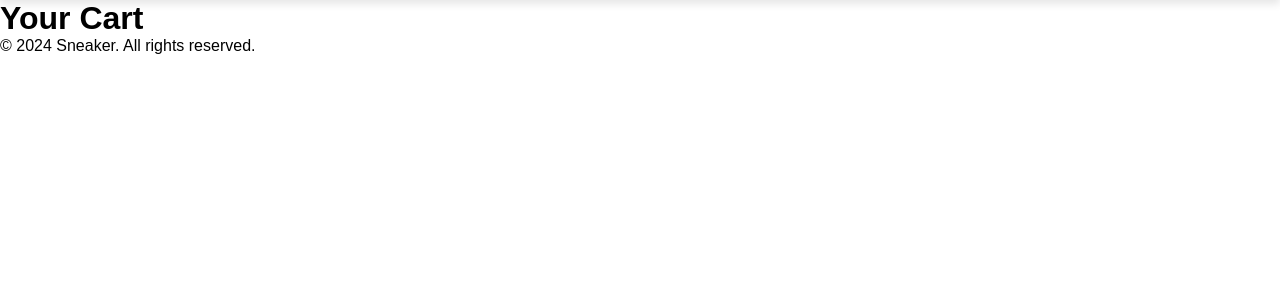
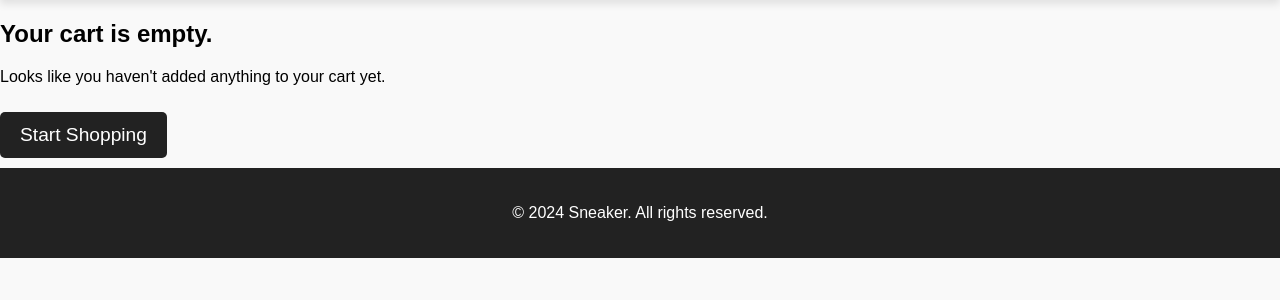
Before and after one commit to almos05/First_Web_Project, a Django app: page /cart/page/ in a window 1280 px wide. Shown: the part 82-382 px from the top of the page. Run offline with Django 5.2, Linux system fonts and the light colour scheme; a user stored in the database is signed in; data comes from the database, SQL or seed files in the repository; both versions use the stored data as it was after the commit; data that the repository does not hold is empty.

Commit message:
add cart

```diff
--- a/back_dj/main/static/css/shop.css
+++ b/back_dj/main/static/css/shop.css
@@ -268,3 +268,71 @@ footer a:hover {
     max-width: 350px;
     text-align: center;
 }
+
+.shop__button {
+    background-color: #222;
+    color: white;
+    border: none;
+    padding: 10px 20px;
+    margin: 10px 0;
+    cursor: pointer;
+    border-radius: 5px;
+    transition: background-color 0.3s;
+}
+
+.shop__button:hover {
+    background-color: #555;
+}
+
+/* Для кнопки удаления */
+.shop__button.remove-btn {
+    background-color: #f44336; /* Красный для выделения */
+}
+
+.shop__button.remove-btn:hover {
+    background-color: #d32f2f;
+}
+
+
+.register__form {
+    display: flex;
+    flex-direction: column;
+    gap: 20px;
+    max-width: 500px;
+    margin: 0 auto;
+}
+
+.form__group {
+    display: flex;
+    align-items: center;
+    gap: 10px;
+}
+
+.form__group label {
+    font-size: 1.1em;
+    width: 150px;
+    text-align: right;
+}
+
+.form__group input {
+    flex-grow: 1;
+    padding: 10px;
+    font-size: 1em;
+    border: 1px solid #ddd;
+    border-radius: 5px;
+}
+
+button.shop__button {
+    padding: 12px 20px;
+    font-size: 1.2em;
+    background-color: #222;
+    color: white;
+    border: none;
+    border-radius: 5px;
+    cursor: pointer;
+    transition: background-color 0.3s;
+}
+
+button.shop__button:hover {
+    background-color: #555;
+}
--- a/back_dj/main/templates/main/cart.html
+++ b/back_dj/main/templates/main/cart.html
@@ -1,11 +1,14 @@
 <!DOCTYPE html>
 <html lang="en">
+
 <head>
     <meta charset="UTF-8">
-    <title>Cart</title>
+    <meta name="viewport" content="width=device-width, initial-scale=1.0">
+    <title>Your Cart</title>
     {% load static %}
-    <link rel="stylesheet" href="../../static/css/main.css">
+    <link rel="stylesheet" href="../../static/css/shop.css">
 </head>
+
 <body>
     <header>
         <div class="header__container">
@@ -21,26 +24,40 @@
             </div>
         </div>
     </header>
-    <main>
-        <h1>Your Cart</h1>
-        <div class="cart__container"></div>
+
+    <main class="cart-page">
+        <div class="cart-container">
+            {% if cart_items %}
+                <div class="shop__grid">
+                    {% for item in cart_items %}
+                        <div class="product__card">
+                            <img src="{% static item.product.image_url %}" alt="{{ item.product.name }}">
+                            <h2>{{ item.product.name }}</h2>
+                            <p>${{ item.product.price }}</p>
+                            <p>Quantity: {{ item.quantity }}</p>
+                            <form action="{% url 'remove_from_cart' item.id %}" method="post">
+                                {% csrf_token %}
+                                <button type="submit" class="shop__button">Remove</button>
+                            </form>
+                        </div>
+                    {% endfor %}
+                </div>
+            {% else %}
+                <div class="empty-cart">
+                    <h2>Your cart is empty.</h2>
+                    <p>Looks like you haven't added anything to your cart yet.</p>
+                    <form action="{% url 'shop' %}" method="post">
+                        {% csrf_token %}
+                        <button type="submit" class="shop__button">Start Shopping</button>
+                    </form>
+                </div>
+            {% endif %}
+        </div>
     </main>
+
     <footer>
         <p>&copy; 2024 Sneaker. All rights reserved.</p>
     </footer>
-    <script>
-        fetch('/cart/')
-            .then(response => response.json())
-            .then(items => {
-                const cartContainer = document.querySelector('.cart__container');
-                cartContainer.innerHTML = items.map(item => `
-                    <div>
-                        <h2>${item.name}</h2>
-                        <p>Price: $${item.price}</p>
-                        <p>Quantity: ${item.quantity}</p>
-                    </div>
-                `).join('');
-            });
-    </script>
 </body>
+
 </html>
--- a/back_dj/main/urls.py
+++ b/back_dj/main/urls.py
@@ -1,5 +1,5 @@
 from django.urls import path
-from .views import index, shop, blog, elements, register, login_view, product_list, cart_view, add_to_cart, cart_page, test_login
+from .views import index, shop, blog, elements, register, login_view, product_list, cart_view, add_to_cart, cart_page, test_login, remove_from_cart
 
 urlpatterns = [
     path('', index, name='index'),
@@ -13,4 +13,5 @@ urlpatterns = [
     path('cart/add/', add_to_cart, name='add_to_cart'),
     path('cart/page/', cart_page, name='cart_page'),
     path('test-login/', test_login), # TODO убрать после теста
+    path('cart/remove/<int:item_id>/', remove_from_cart, name='remove_from_cart'),
 ]
--- a/back_dj/main/views.py
+++ b/back_dj/main/views.py
@@ -1,6 +1,5 @@
 from django.shortcuts import render, get_object_or_404
 from django.http import JsonResponse
-from django.views.decorators.csrf import csrf_exempt
 from django.contrib.auth.decorators import login_required
 from django.contrib.auth.models import User
 from django.contrib import messages
@@ -74,23 +73,51 @@ def cart_view(request):
              for item in cart.items.all()]
     return JsonResponse(items, safe=False)
 
+from django.shortcuts import redirect
+
 @login_required
 def add_to_cart(request):
     if request.method == "POST":
-        data = json.loads(request.body)
-        product_id = data.get("product_id")
-        quantity = data.get("quantity", 1)
+        product_id = request.POST.get("product_id")
+        quantity = int(request.POST.get("quantity", 1))
         product = get_object_or_404(Product, id=product_id)
         cart, _ = Cart.objects.get_or_create(user=request.user)
         cart_item, created = CartItem.objects.get_or_create(cart=cart, product=product)
         if not created:
             cart_item.quantity += quantity
         cart_item.save()
-        return JsonResponse({"success": True})
+
+        messages.success(request, f"{product.name} добавлен в корзину!")
+        return redirect("shop")
+    else:
+        return JsonResponse({"error": "Method not allowed"}, status=405)
+
+
+@login_required
+def remove_from_cart(request, item_id):
+    cart, _ = Cart.objects.get_or_create(user=request.user)
+    cart_item = CartItem.objects.get(id=item_id, cart=cart)
+
+    if cart_item.quantity > 1:
+        cart_item.quantity -= 1
+        cart_item.save()
+        messages.success(request, f"One item removed from {cart_item.product.name} in your cart.")
+    else:
+        cart_item.delete()
+        messages.success(request, f"{cart_item.product.name} has been removed from your cart.")
+
+    return redirect("cart_page")
+
 
 @login_required
 def cart_page(request):
-    return render(request, 'main/cart.html')
+    cart, created = Cart.objects.get_or_create(user=request.user)
+    cart_items = CartItem.objects.filter(cart=cart)
+    context = {
+        "cart_items": cart_items,
+    }
+    return render(request, "main/cart.html", context)
+
 
 from django.http import HttpResponse
 
```
Also changed, not shown: back_dj/main/templates/main/shop.html (+6 -56 lines), back_dj/db.sqlite3.
